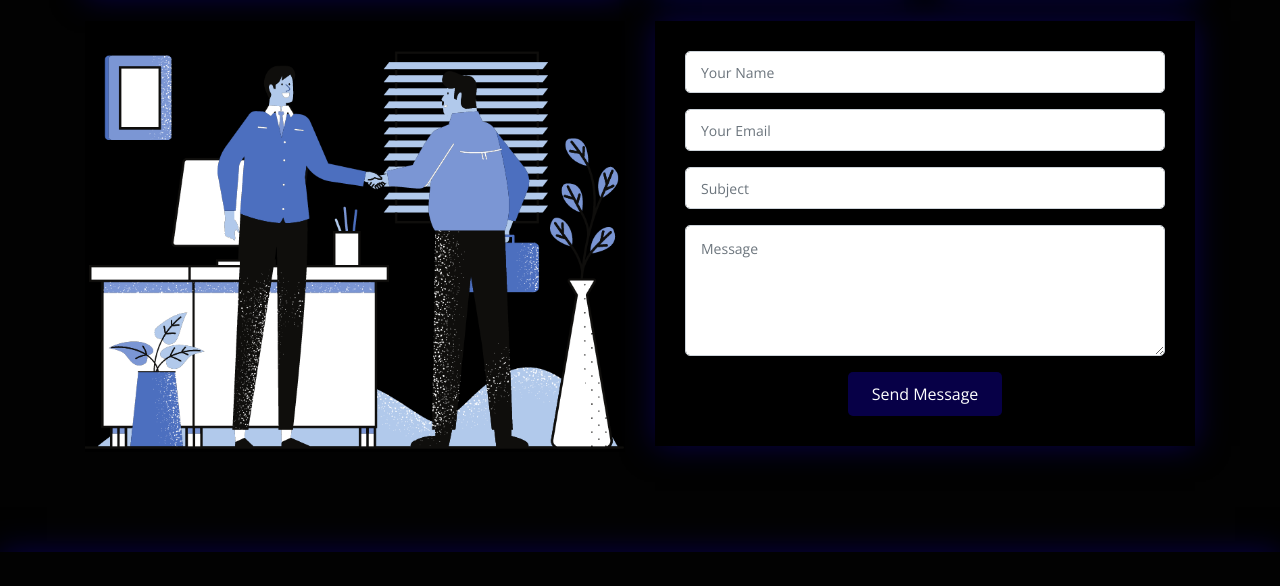
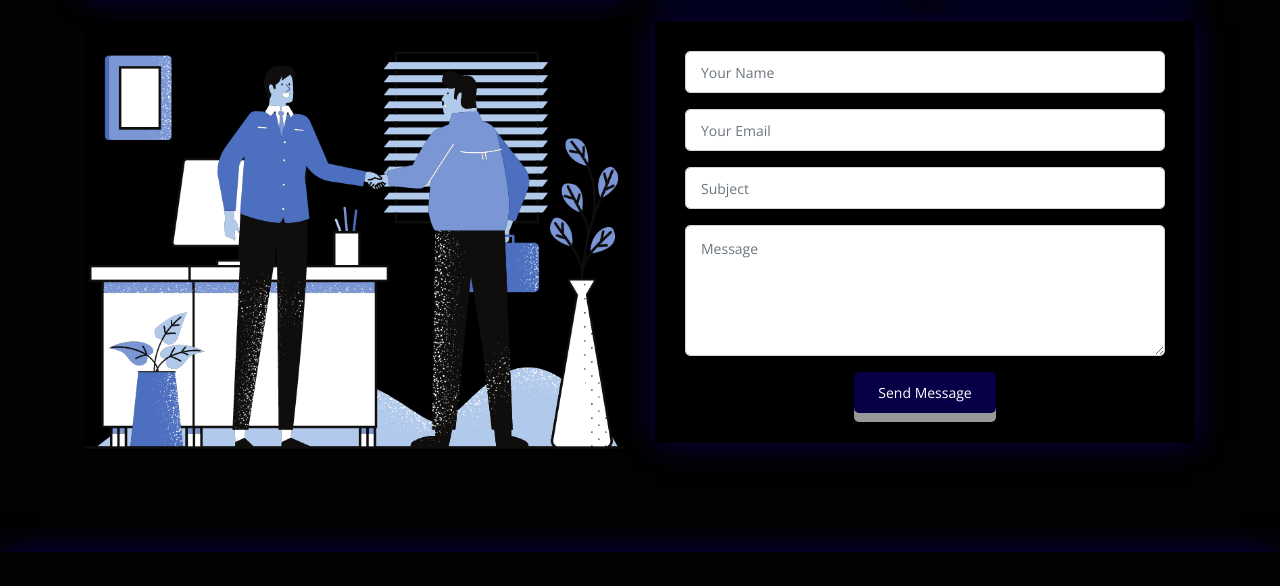
Before and after one commit to tanucdi/compnew, a plain HTML site: page index.html in a window 1280 px wide. Shown: the part 5218-5804 px from the top of the page. Drawn offline with nearby package versions, Linux system fonts and the light colour scheme.

Commit message:
Update index.html

```diff
--- a/index.html
+++ b/index.html
@@ -721,7 +721,7 @@
              </div>
 
           <div class="col-lg-6">
-            <form method="POST" data-netlify="true" class="php-email-form">
+            <form name="contact" method="POST" data-netlify="true" class="php-email-form">
               <div class="form-row">
                 <div class="col-md-12 form-group">
                   <input type="text" name="name" class="form-control" id="name" placeholder="Your Name" data-rule="minlen:4" data-msg="Please enter at least 4 chars" />
@@ -745,8 +745,9 @@
                 <div class="error-message"></div>
                 <div class="sent-message">Your message has been sent. Thank you!</div>
               </div> -->
-              <div class="text-center"><button type="submit">Send Message</button></div>
+              <div class="text-center"><button type="submit" class="button">Send Message</button></div>
             </form>
+            <input type="hidden" name="form-name" value="contact">
           </div>
 
         </div>
```
